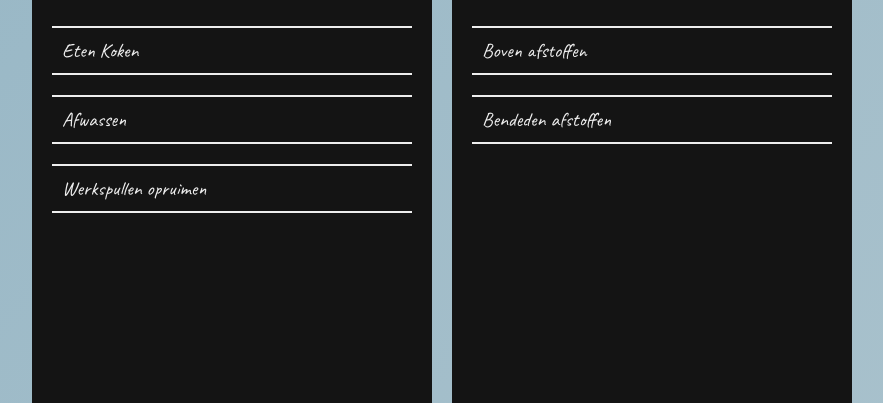
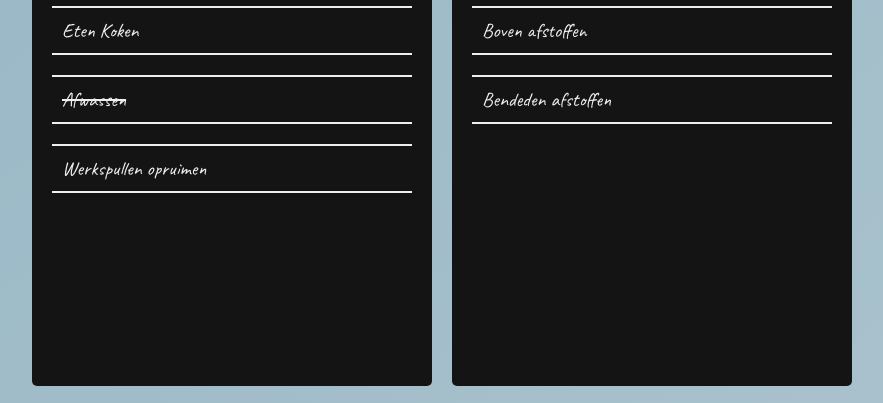
Before and after one commit to Dejorden94/to-clean-app, a plain HTML site: page index.html in a window 1280 px wide. Shown: the part 154-557 px from the top of the page, without its empty margins (198-1081 px from the left). Drawn offline with Linux system fonts and the light colour scheme.

Commit message:
add logic for checking tasks styling

```diff
--- a/css/style.css
+++ b/css/style.css
@@ -26,7 +26,7 @@ body {
 
 .cleanCard {
     /* Zorgt dat de lentge nu anderhalf keer zo groot is als de breete */
-    aspect-ratio: 1/1.5;
+    height: 50rem;
     width: 40rem;
     background: rgba(20, 20, 20, 1);
     border-radius: 0.5rem;
@@ -65,6 +65,10 @@ body {
     padding: 1rem;
 }
 
+.cleanCard_activity:hover {
+    cursor: pointer;
+}
+
 .cleanCard_activity--done {
     text-decoration: line-through;
 }
--- a/data/cards.json
+++ b/data/cards.json
@@ -8,7 +8,7 @@
             },
             {
                 "title": "Afwassen",
-                "done": false
+                "done": true
             },
             {
                 "title": "Werkspullen opruimen",
@@ -34,7 +34,7 @@
         "activities": [
             {
                 "title": "Kamer opruimen",
-                "done": false
+                "done": true
             },
             {
                 "title": "Oma bezoeken",
--- a/js/main.js
+++ b/js/main.js
@@ -36,6 +36,9 @@ const renderCards = (data) => {
         for (let j = 0; j < data[i].activities.length; j++) {
             let activity = document.createElement("li");
             activity.classList = "cleanCard_activity";
+            if (data[i].activities[j].done === true) {
+                activity.classList = "cleanCard_activity cleanCard_activity--done";
+            }
             activity.innerText = data[i].activities[j].title;
             activities.append(activity);
         }
```
